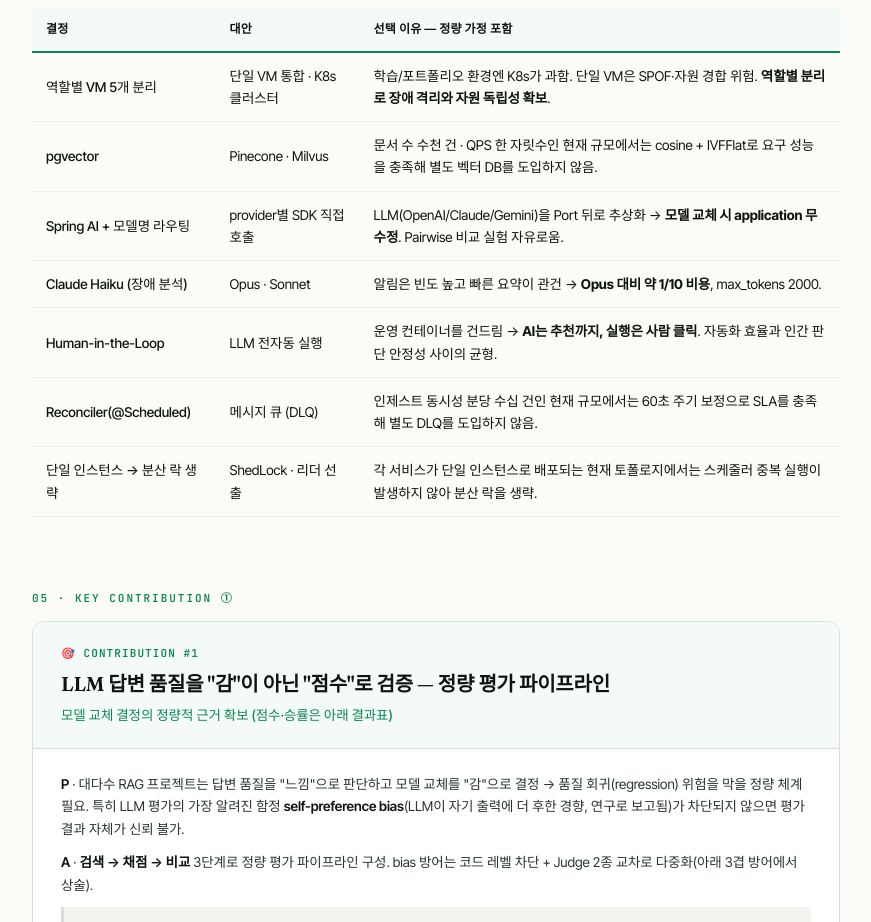
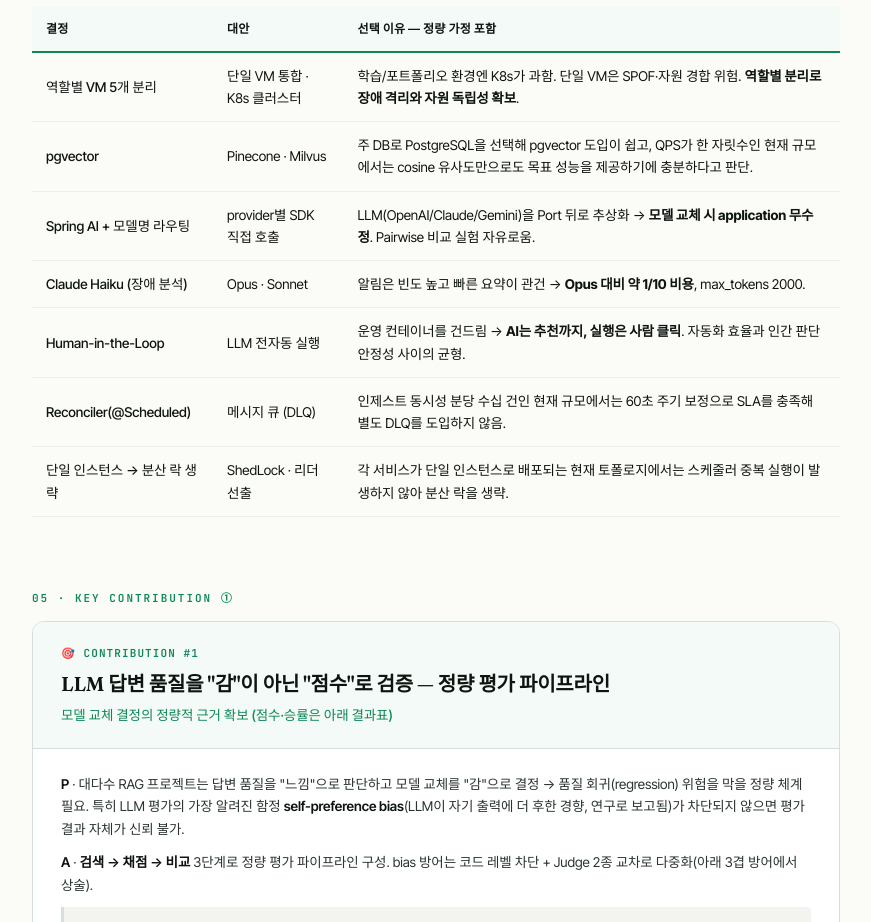
Before and after one commit to danbeekimm/Portfolio, a website: page ants-camp.html in a window 1280 px wide. Shown: the part 3800-4722 px from the top of the page, without its empty margins (204-1075 px from the left). Drawn offline with Linux system fonts and the light colour scheme.

Commit message:
pgvector 설명 보완

```diff
--- a/ants-camp.html
+++ b/ants-camp.html
@@ -1503,7 +1503,7 @@
             <tr>
                 <td>pgvector</td>
                 <td>Pinecone · Milvus</td>
-                <td>문서 수 수천 건 · QPS 한 자릿수인 현재 규모에서는 cosine + IVFFlat로 요구 성능을 충족해 별도 벡터 DB를 도입하지 않음.</td>
+                <td>주 DB로 PostgreSQL을 선택해 pgvector 도입이 쉽고, QPS가 한 자릿수인 현재 규모에서는 cosine 유사도만으로도 목표 성능을 제공하기에 충분하다고 판단.</td>
             </tr>
             <tr>
                 <td>Spring AI + 모델명 라우팅</td>
```
Also changed, not shown: fs/ants-camp.html (+1 -1 lines).
